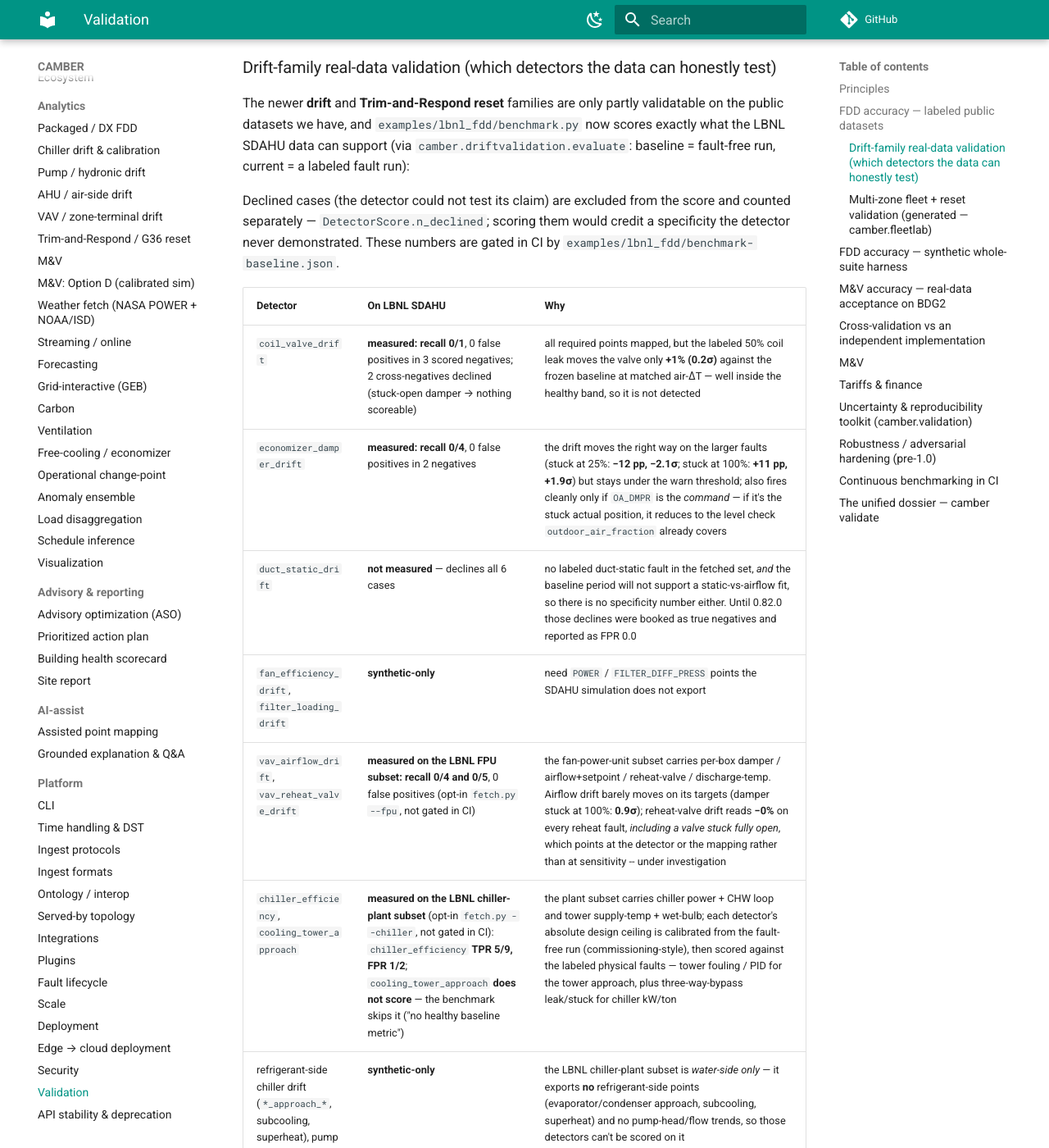
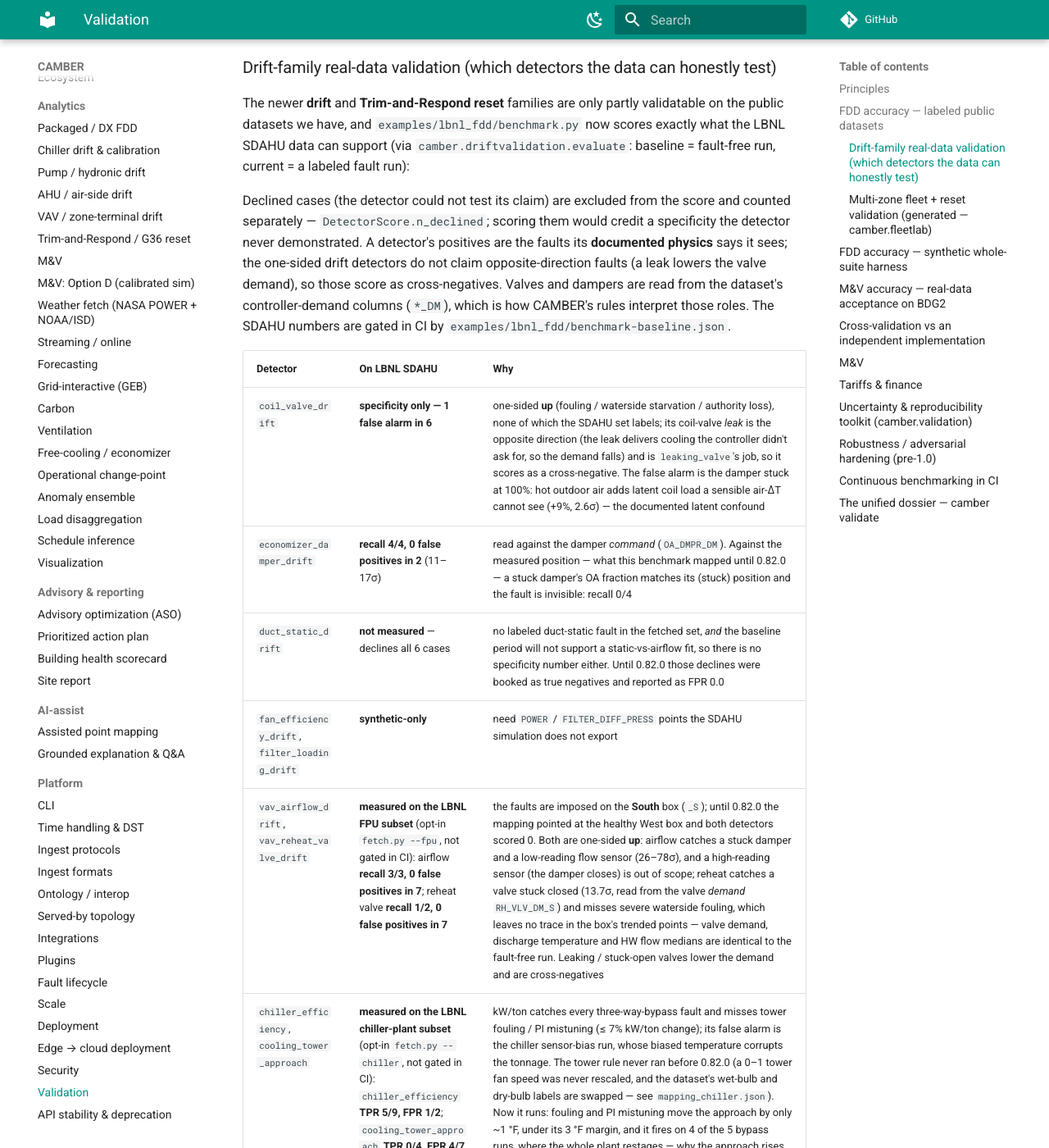
Before and after one commit to yroussev/camber, an MkDocs documentation site: the page built from docs/VALIDATION.md, in a window 1280 px wide and 1400 px high, scrolled down 1414 px. Shown: the whole window at 82% size. Built offline with MkDocs 1.6.1 and Material for MkDocs 9.7.7, drawn with Linux system fonts in a browser that asks for light colours; comment, search, counter and statistics services are not loaded; some of the changed text lies outside the part shown.

Commit message:
0.82.0: the drift detectors weren't blind -- the benchmark was
Every AHU and VAV drift detector scored 0 on the LBNL real-data faults.
Each zero traced to a defect:

- mapping_fpu.json pointed at the West box; the faults are on the South
  box. vav_airflow_drift 0/4 -> 3/3, vav_reheat_valve_drift 0/5 -> 1/2.
- Valves and dampers mapped to measured positions where the datasets carry
  the controller demand (*_DM); a stuck device's position hides its fault.
  economizer_damper_drift 0/4 -> 4/4. Main per-family scores unchanged.
- Leaks / stuck-open valves were listed as targets of one-sided-UP drift
  detectors whose docstrings claim the opposite direction. Now
  cross-negatives; coil_valve_drift is specificity-only (1 FP in 6).
- The chiller dataset's wet-bulb and dry-bulb labels are swapped
  (OA_TEMP_WB > OA_TEMP in 97% of rows). Remapped.
- camber.units.PERCENT_ROLES missed TOWER_FAN_SPEED, HW_PUMP_SPEED and the
  humidity roles, so a 0-1 tower fan speed never cleared the tower rule's
  "fan > 5%" gate and cooling_tower_approach never ran on any site. A test
  now holds PERCENT_ROLES in step with the sensor-health percent bounds.

```diff
--- a/docs/VALIDATION.md
+++ b/docs/VALIDATION.md
@@ -61,16 +61,20 @@ labeled fault run):
 
 Declined cases (the detector could not test its claim) are excluded from the score and counted
 separately — `DetectorScore.n_declined`; scoring them would credit a specificity the detector never
-demonstrated. These numbers are gated in CI by `examples/lbnl_fdd/benchmark-baseline.json`.
+demonstrated. A detector's positives are the faults its **documented physics** says it sees; the
+one-sided drift detectors do not claim opposite-direction faults (a leak lowers the valve demand),
+so those score as cross-negatives. Valves and dampers are read from the dataset's controller-demand
+columns (`*_DM`), which is how CAMBER's rules interpret those roles. The SDAHU numbers are gated in
+CI by `examples/lbnl_fdd/benchmark-baseline.json`.
 
 | Detector | On LBNL SDAHU | Why |
 |---|---|---|
-| `coil_valve_drift` | **measured: recall 0/1**, 0 false positives in 3 scored negatives; 2 cross-negatives declined (stuck-open damper → nothing scoreable) | all required points mapped, but the labeled 50% coil leak moves the valve only **+1% (0.2σ)** against the frozen baseline at matched air-ΔT — well inside the healthy band, so it is not detected |
-| `economizer_damper_drift` | **measured: recall 0/4**, 0 false positives in 2 negatives | the drift moves the right way on the larger faults (stuck at 25%: **−12 pp, −2.1σ**; stuck at 100%: **+11 pp, +1.9σ**) but stays under the warn threshold; also fires cleanly only if `OA_DMPR` is the *command* — if it's the stuck actual position, it reduces to the level check `outdoor_air_fraction` already covers |
+| `coil_valve_drift` | **specificity only — 1 false alarm in 6** | one-sided **up** (fouling / waterside starvation / authority loss), none of which the SDAHU set labels; its coil-valve *leak* is the opposite direction (the leak delivers cooling the controller didn't ask for, so the demand falls) and is `leaking_valve`'s job, so it scores as a cross-negative. The false alarm is the damper stuck at 100%: hot outdoor air adds latent coil load a sensible air-ΔT cannot see (+9%, 2.6σ) — the documented latent confound |
+| `economizer_damper_drift` | **recall 4/4, 0 false positives in 2** (11–17σ) | read against the damper *command* (`OA_DMPR_DM`). Against the measured position — what this benchmark mapped until 0.82.0 — a stuck damper's OA fraction matches its (stuck) position and the fault is invisible: recall 0/4 |
 | `duct_static_drift` | **not measured** — declines all 6 cases | no labeled duct-static fault in the fetched set, *and* the baseline period will not support a static-vs-airflow fit, so there is no specificity number either. Until 0.82.0 those declines were booked as true negatives and reported as FPR 0.0 |
 | `fan_efficiency_drift`, `filter_loading_drift` | **synthetic-only** | need `POWER` / `FILTER_DIFF_PRESS` points the SDAHU simulation does not export |
-| `vav_airflow_drift`, `vav_reheat_valve_drift` | **measured on the LBNL FPU subset: recall 0/4 and 0/5**, 0 false positives (opt-in `fetch.py --fpu`, not gated in CI) | the fan-power-unit subset carries per-box damper / airflow+setpoint / reheat-valve / discharge-temp. Airflow drift barely moves on its targets (damper stuck at 100%: **0.9σ**); reheat-valve drift reads **−0%** on every reheat fault, *including a valve stuck fully open*, which points at the detector or the mapping rather than at sensitivity -- under investigation |
-| `chiller_efficiency`, `cooling_tower_approach` | **measured on the LBNL chiller-plant subset** (opt-in `fetch.py --chiller`, not gated in CI): `chiller_efficiency` **TPR 5/9, FPR 1/2**; `cooling_tower_approach` **does not score** — the benchmark skips it ("no healthy baseline metric") | the plant subset carries chiller power + CHW loop and tower supply-temp + wet-bulb; each detector's absolute design ceiling is calibrated from the fault-free run (commissioning-style), then scored against the labeled physical faults — tower fouling / PID for the tower approach, plus three-way-bypass leak/stuck for chiller kW/ton |
+| `vav_airflow_drift`, `vav_reheat_valve_drift` | **measured on the LBNL FPU subset** (opt-in `fetch.py --fpu`, not gated in CI): airflow **recall 3/3, 0 false positives in 7**; reheat valve **recall 1/2, 0 false positives in 7** | the faults are imposed on the **South** box (`_S`); until 0.82.0 the mapping pointed at the healthy West box and both detectors scored 0. Both are one-sided **up**: airflow catches a stuck damper and a low-reading flow sensor (26–78σ), and a high-reading sensor (the damper closes) is out of scope; reheat catches a valve stuck closed (13.7σ, read from the valve *demand* `RH_VLV_DM_S`) and misses severe waterside fouling, which leaves no trace in the box's trended points — valve demand, discharge temperature and HW flow medians are identical to the fault-free run. Leaking / stuck-open valves lower the demand and are cross-negatives |
+| `chiller_efficiency`, `cooling_tower_approach` | **measured on the LBNL chiller-plant subset** (opt-in `fetch.py --chiller`, not gated in CI): `chiller_efficiency` **TPR 5/9, FPR 1/2**; `cooling_tower_approach` **TPR 0/4, FPR 4/7** | kW/ton catches every three-way-bypass fault and misses tower fouling / PI mistuning (≤ 7% kW/ton change); its false alarm is the chiller sensor-bias run, whose biased temperature corrupts the tonnage. The tower rule never ran before 0.82.0 (a 0–1 tower fan speed was never rescaled, and the dataset's wet-bulb and dry-bulb labels are swapped — see `mapping_chiller.json`). Now it runs: fouling and PI mistuning move the approach by only ~1 °F, under its 3 °F margin, and it fires on 4 of the 5 bypass runs, where the whole plant restages — why the approach rises there is not established, so those stay negatives |
 | refrigerant-side chiller drift (`*_approach_*`, subcooling, superheat), pump drift | **synthetic-only** | the LBNL chiller-plant subset is *water-side only* — it exports **no** refrigerant-side points (evaporator/condenser approach, subcooling, superheat) and no pump-head/flow trends, so those detectors can't be scored on it |
 | `*_reset_effectiveness` | **scored on a generated fleet** (TPR + failure-mode attribution) | the per-cycle reset-**request** point is *generated* from the fleet via G36 Trim-&-Respond, not downloaded; scored on all four failure modes (stuck / not-responding / not-trimming / diverges) for both SAT and static — see `camber.fleetlab` below |
 | `*_rogue_zone_census`, `*_cohort_starvation` | **scored on a generated labeled fleet** (TPR/FPR + correct zone/AHU attribution) | a clean-room G36 T&R fleet generator (`camber.fleetlab`) emits per-zone role-frames + served-by topology + ground-truth labels; no public multi-zone-fleet dataset is vendorable, so the fleet is *generated* from the public ASHRAE G36 §5.14.8 request logic, not downloaded |
```
Also changed, not shown: CHANGELOG.md (+32 -6 lines), examples/lbnl_fdd/README.md (+5 -6 lines), 10 other files.
